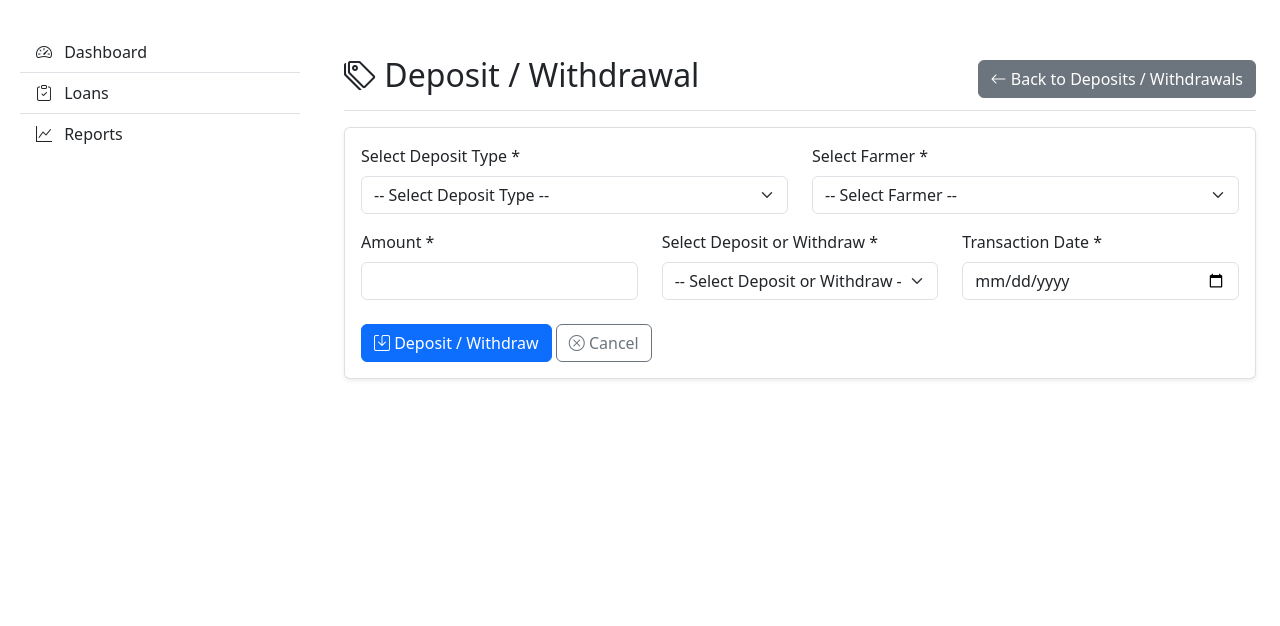
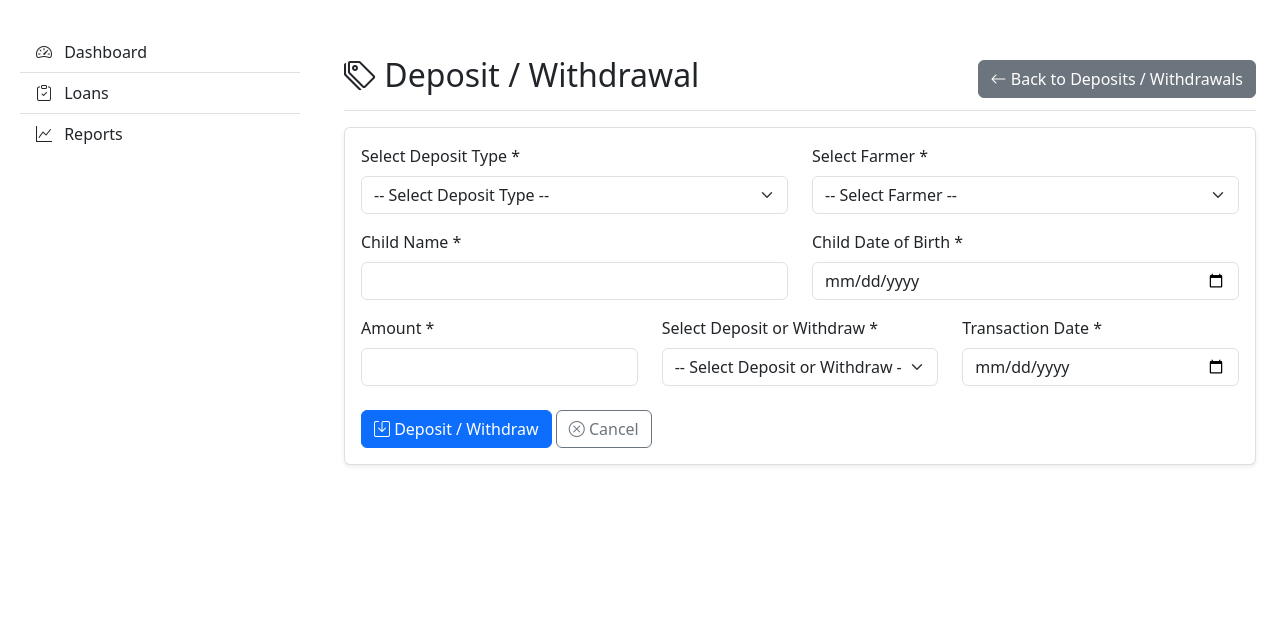
Before and after one commit to theekshana-thennakoon/loan-issue-system, a PHP site: page /deposit/create.php in a window 1280 px wide. Shown: the part 92-718 px from the top of the page. Run offline with PHP 8.4, Linux system fonts and the light colour scheme; the visitor is signed in with stand-in values (Sample User, id 1); tables that the repository leaves empty or names only in its code hold one stand-in row (values such as "Sample post").

Commit message:
add kids deposit create and view process

```diff
--- a/deposit/create.php
+++ b/deposit/create.php
@@ -67,8 +67,30 @@ if ($_SERVER['REQUEST_METHOD'] === 'POST') {
                 $balance = $amount;
             }
 
-            $stmt = $pdo->prepare("INSERT INTO deposits (fid, dtid, amount, dorw, balance, date) VALUES (?, ?, ?, ?, ?, ?)");
-            $stmt->execute([$farmer, $deposit_type, $amount, $deposit_or_withdraw, $balance, $transaction_date]);
+            if ($deposit_type == 6) {
+                $child_name = trim($_POST['child_name']);
+                $child_dob = trim($_POST['child_dob']);
+
+                if (empty($child_name)) {
+                    $errors['child_name'] = "Child name is required.";
+                }
+
+                if (empty($child_dob)) {
+                    $errors['child_dob'] = "Child date of birth is required.";
+                }
+
+                if (!empty($errors)) {
+                    throw new Exception("Validation errors occurred.");
+                }
+
+                // Insert into peramaga table
+                $stmt = $pdo->prepare("INSERT INTO deposits (fid, dtid, amount, dorw, balance, childname, dob, date) VALUES (?, ?, ?, ?, ?, ?, ?, ?)");
+                $stmt->execute([$farmer, $deposit_type, $amount, $deposit_or_withdraw, $balance, $child_name, $child_dob, $transaction_date]);
+            } else {
+                $stmt = $pdo->prepare("INSERT INTO deposits (fid, dtid, amount, dorw, balance, date) VALUES (?, ?, ?, ?, ?, ?)");
+                $stmt->execute([$farmer, $deposit_type, $amount, $deposit_or_withdraw, $balance, $transaction_date]);
+            }
+
 
             if ($deposit_or_withdraw == 'd') {
                 header("Location: index.php?success=Deposit successfully");
@@ -155,6 +177,40 @@ if ($_SERVER['REQUEST_METHOD'] === 'POST') {
                                 </div>
                             </div>
 
+                            <div id="peramaga-fields" class="row mb-3" style="display: none;">
+                                <div class="col">
+                                    <label for="child_name" class="form-label">Child Name *</label>
+                                    <input type="text" class="form-control" id="child_name" name="child_name">
+                                </div>
+                                <div class="col">
+                                    <label for="child_dob" class="form-label">Child Date of Birth *</label>
+                                    <input type="date" class="form-control" id="child_dob" name="child_dob">
+                                </div>
+                            </div>
+                            <script>
+                                document.addEventListener('DOMContentLoaded', function() {
+                                    const depositTypeSelect = document.getElementById('deposit_type');
+                                    const peramagaFields = document.getElementById('peramaga-fields');
+                                    // Find the peramaga id
+                                    let peramagaId = '';
+                                    <?php foreach ($deposittypes as $deposittype): ?>
+                                        <?php if (strtolower($deposittype['name']) === 'peramaga'): ?>
+                                            peramagaId = '<?php echo $deposittype['id']; ?>';
+                                        <?php endif; ?>
+                                    <?php endforeach; ?>
+
+                                    function togglePeramagaFields() {
+                                        if (depositTypeSelect.value === peramagaId) {
+                                            peramagaFields.style.display = '';
+                                        } else {
+                                            peramagaFields.style.display = 'none';
+                                        }
+                                    }
+                                    depositTypeSelect.addEventListener('change', togglePeramagaFields);
+                                    togglePeramagaFields();
+                                });
+                            </script>
+
                             <div class="row mb-3">
                                 <div class="col">
                                     <label for="amount" class="form-label">Amount *</label>
```
Also changed, not shown: deposit/view.php (+13 -2 lines).
